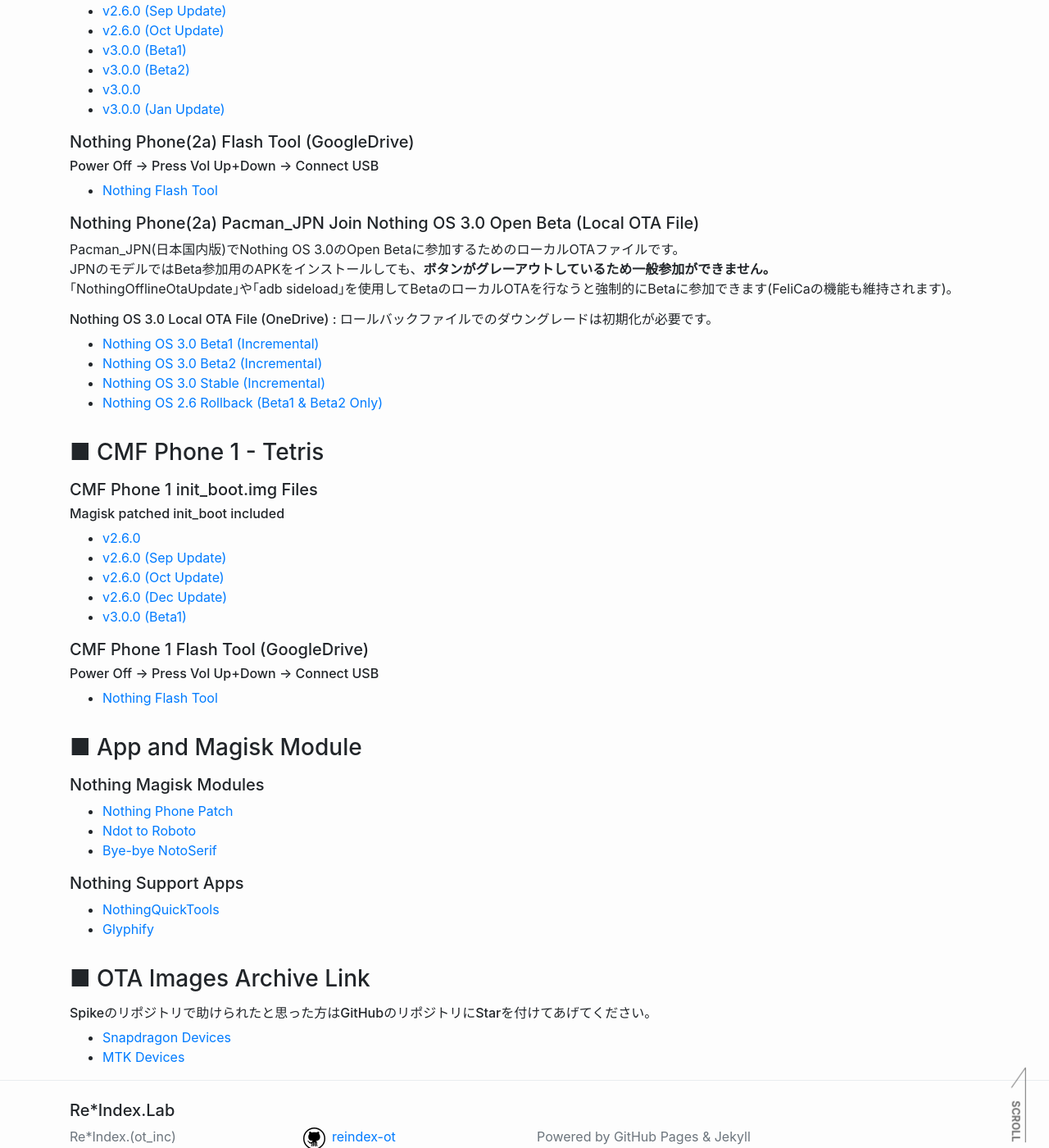
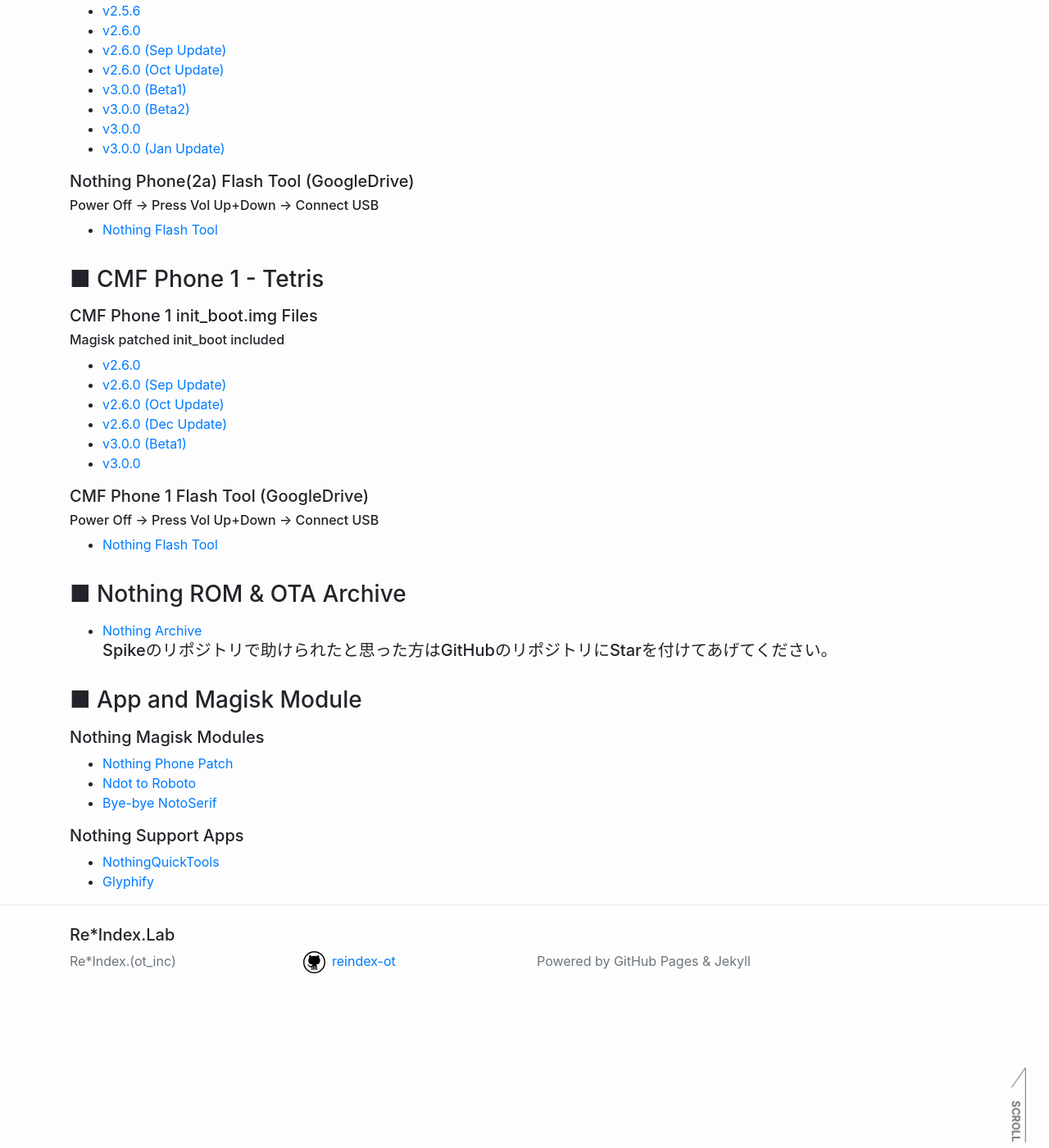
Before and after one commit to reindex-ot/reindex-ot.github.io, a Jekyll site: the page built from nothing.md, in a window 1280 px wide and 1400 px high, scrolled down 4150 px. Shown: the whole window at 82% size. Built offline with Jekyll 4.4.1, drawn with Linux system fonts in a browser that asks for light colours.

Commit message:
Update nothing.md
Signed-off-by: Re*Index. (ot_inc) <32851879+reindex-ot@users.noreply.github.com>

```diff
--- a/nothing.md
+++ b/nothing.md
@@ -59,6 +59,7 @@ If you don't do that, you'll get bricked. Okay?
 - [v2.6.0 (Sep Update)](https://github.com/reindex-ot/boot.img_repo/raw/main/nothing/phone1/Spacewar_boot_v2.6.0-240904-1634.zip)
 - [v2.6.0 (Nov Update)](https://github.com/reindex-ot/boot.img_repo/raw/main/nothing/phone1/Spacewar_boot_v2.6.0-241031-1818.zip)
 - [v3.0.0 (Beta1)](https://github.com/reindex-ot/boot.img_repo/raw/main/nothing/phone1/Spacewar_boot_v3.0.0-241211-0926.zip)
+- [v3.0.0](https://github.com/reindex-ot/boot.img_repo/raw/main/nothing/phone1/Spacewar_boot_v3.0.0-250108-1938.zip)
 
 ##### Nothing Phone(1) Fastboot ROM (SourceForge)
 - [v1.1.0 (Global)](https://sourceforge.net/projects/nothingphone-1-rom/files/FastbootROM/Spacewar_FastbootROM_v1.1.0_Global.rar/download)
@@ -91,6 +92,7 @@ If you don't do that, you'll get bricked. Okay?
 - [v2.6.0 (Sep Update)](https://sourceforge.net/projects/nothingphone-1-rom/files/FastbootROM/Spacewar_FastbootROM_v2.6.0-240904-1634.7z/download)
 - [v2.6.0 (Nov Update)](https://sourceforge.net/projects/nothingphone-1-rom/files/FastbootROM/Spacewar_FastbootROM_v2.6.0-241031-1818.7z/download)
 - [v3.0.0 (Beta1)](https://sourceforge.net/projects/nothingphone-1-rom/files/FastbootROM/Spacewar_FastbootROM_v3.0.0-241211-0926.7z/download)
+- [v3.0.0](https://sourceforge.net/projects/nothingphone-1-rom/files/FastbootROM/Spacewar_FastbootROM_v3.0.0-250108-1938.7z/download)
 
 ##### Nothing Phone(1) QFIL ROM
 ######  Required EDL Command or EDL Cable V1/V2
@@ -154,16 +156,6 @@ If you don't do that, you'll get bricked. Okay?
 ######  Power Off → Press Vol Up+Down → Connect USB
 - [Nothing Flash Tool](https://drive.google.com/uc?export=download&id=1_j0xWERd2YkC5ktyQjqXI67tmVRXg7LF)
 
-##### Nothing Phone(2a) Pacman_JPN Join Nothing OS 3.0 Open Beta (Local OTA File)
-Pacman_JPN(日本国内版)でNothing OS 3.0のOpen Betaに参加するためのローカルOTAファイルです。<br>
-JPNのモデルではBeta参加用のAPKをインストールしても、**ボタンがグレーアウトしているため一般参加ができません。**<br>
-｢NothingOfflineOtaUpdate｣や｢adb sideload｣を使用してBetaのローカルOTAを行なうと強制的にBetaに参加できます(FeliCaの機能も維持されます)。
-######  Nothing OS 3.0 Local OTA File (OneDrive) : ロールバックファイルでのダウングレードは初期化が必要です。
-- [Nothing OS 3.0 Beta1 (Incremental)](https://1drv.ms/u/c/469c634aaa8d2801/EQEojapKY5wggEbcIwAAAAABvcbTQsuemV2D15TiDEFLkA?e=rEuwhX)
-- [Nothing OS 3.0 Beta2 (Incremental)](https://1drv.ms/u/c/469c634aaa8d2801/EdVNe8GKcJJGuJ9NyG6flrUBBhkrGKp5Cnngu6I4xQBqtg?e=fbACbW)
-- [Nothing OS 3.0 Stable (Incremental)](https://android.googleapis.com/packages/ota-api/package/3dbb2256632200021b4be3e7fd50e1d2ae4b2994.zip)
-- [Nothing OS 2.6 Rollback (Beta1 & Beta2 Only)](https://1drv.ms/u/c/469c634aaa8d2801/EQEojapKY5wggEbbIwAAAAABSzl7NxbqsGHzGvWyDHb8JQ?e=hPU9Mg)
-
 ### ■ CMF Phone 1 - Tetris
 ##### CMF Phone 1 init_boot.img Files
 ###### Magisk patched init_boot included
@@ -172,10 +164,15 @@ JPNのモデルではBeta参加用のAPKをインストールしても、**ボ
 - [v2.6.0 (Oct Update)](https://github.com/reindex-ot/boot.img_repo/raw/main/cmf/phone1/Tetris_v2.6.0-241021-2030_init_boot.zip)
 - [v2.6.0 (Dec Update)](https://github.com/reindex-ot/boot.img_repo/raw/main/cmf/phone1/Tetris_v2.6.0-241125-2107_init_boot.zip)
 - [v3.0.0 (Beta1)](https://github.com/reindex-ot/boot.img_repo/raw/main/cmf/phone1/Tetris_v3.0.0-241205-0050_init_boot.zip)
+- [v3.0.0](https://github.com/reindex-ot/boot.img_repo/raw/main/cmf/phone1/Tetris_v3.0.0-250111-2249_init_boot.zip)
 
 ##### CMF Phone 1 Flash Tool (GoogleDrive)
 ######  Power Off → Press Vol Up+Down → Connect USB
 - [Nothing Flash Tool](https://drive.google.com/uc?export=download&id=1TQ_-ESPmfqM--3h-Dy9OKHDRVaI7buB5)
+
+### ■ Nothing ROM & OTA Archive
+- [Nothing Archive](https://github.com/spike0en/nothing_archive/blob/main/README_ja-JP.md)
+##### Spikeのリポジトリで助けられたと思った方はGitHubのリポジトリにStarを付けてあげてください。
 
 ### ■ App and Magisk Module
 ##### Nothing Magisk Modules
@@ -186,8 +183,3 @@ JPNのモデルではBeta参加用のAPKをインストールしても、**ボ
 ##### Nothing Support Apps
 - [NothingQuickTools](https://github.com/DylanAkp/NothingQuickTools)
 - [Glyphify](https://github.com/Fr4nKB/Glyphify)
-
-### ■ OTA Images Archive Link
-###### Spikeのリポジトリで助けられたと思った方はGitHubのリポジトリにStarを付けてあげてください。
-- [Snapdragon Devices](https://github.com/spike0en/nothing_sdm_archive)
-- [MTK Devices](https://github.com/spike0en/nothing_mtk_archive)
```
